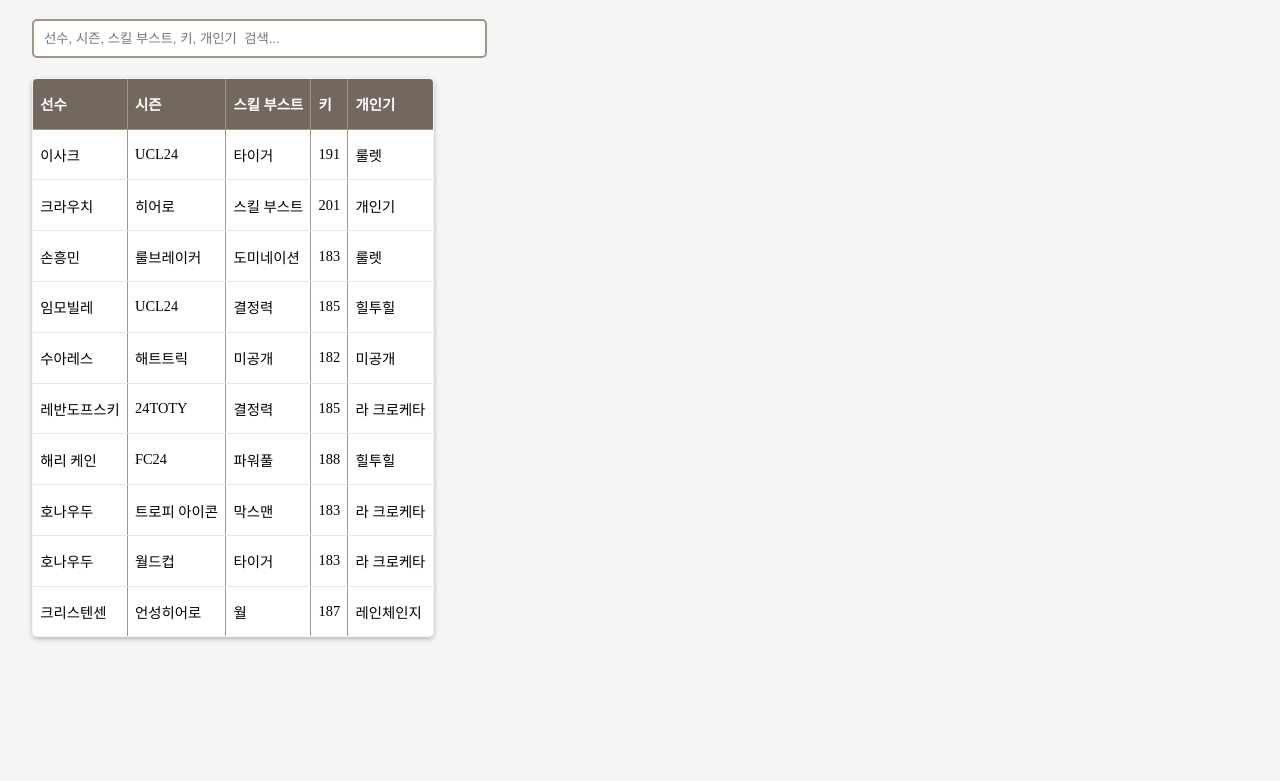
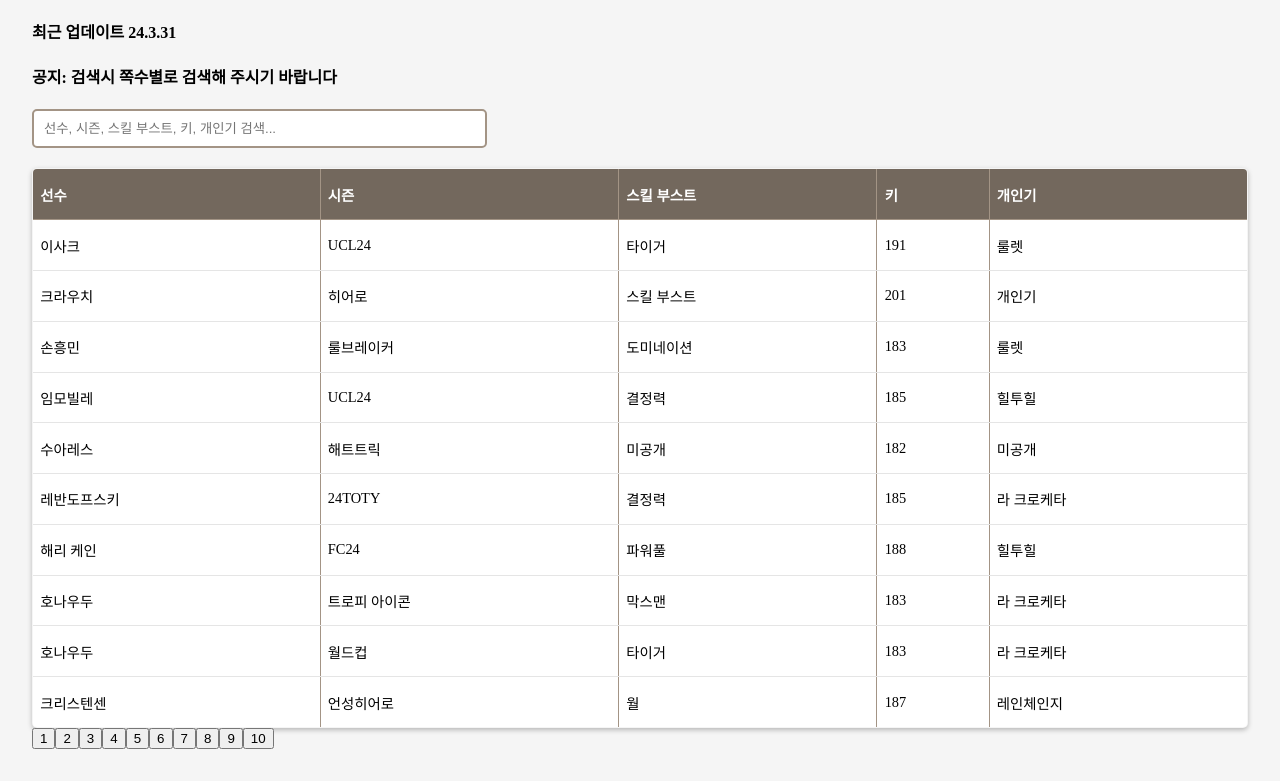
Before and after one commit to jw619/-, a plain HTML site: page index.html in a window 1280 px wide. Shown: the part 102-883 px from the top of the page. Before the commit the page ends 800 px from the top, so only its background shows below. Drawn offline with Linux system fonts and the light colour scheme.

Commit message:
Update index.html
page

```diff
--- a/index.html
+++ b/index.html
@@ -1,3 +1,5 @@
+
+
 <!DOCTYPE html>
 <html lang="ko">
 <head>
@@ -9,12 +11,17 @@
 </head>
 <body>
     <h1 id="heading">FC모바일 선수 정보</h1>
+    <h4 id="update">최근 업데이트 24.3.31</h4>
+    <h4 id="info">공지: 검색시 쪽수별로 검색해 주시기 바랍니다</h4>
     <div id="search-container">
-        <input type="text" id="search-input" placeholder="선수, 시즌, 스킬 부스트, 키, 개인기  검색..." onkeyup="filterTable()">
-            </div>
-    <div style="display: flex; align-items: center;">
-        <div id="info" style="display: none; font-family: 'Nanum Gothic', sans-serif;"></div>
-        <div id="table-container"></div>
+        <input type="text" id="search-input" placeholder="선수, 시즌, 스킬 부스트, 키, 개인기 검색..." onkeyup="filterTable()">
+    </div>
+    <div id="table-container">
+
+    </div>
+    <div id="pagination">
+
+    </div>
     <script src="script.js"></script>
 </body>
 </html>
```
